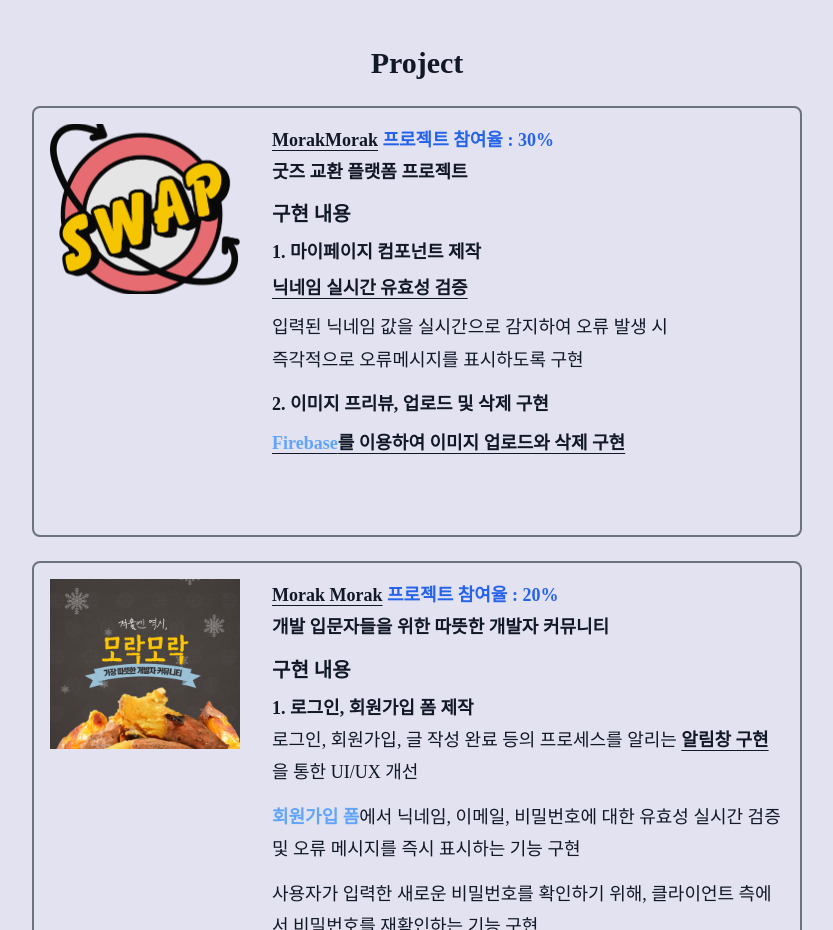
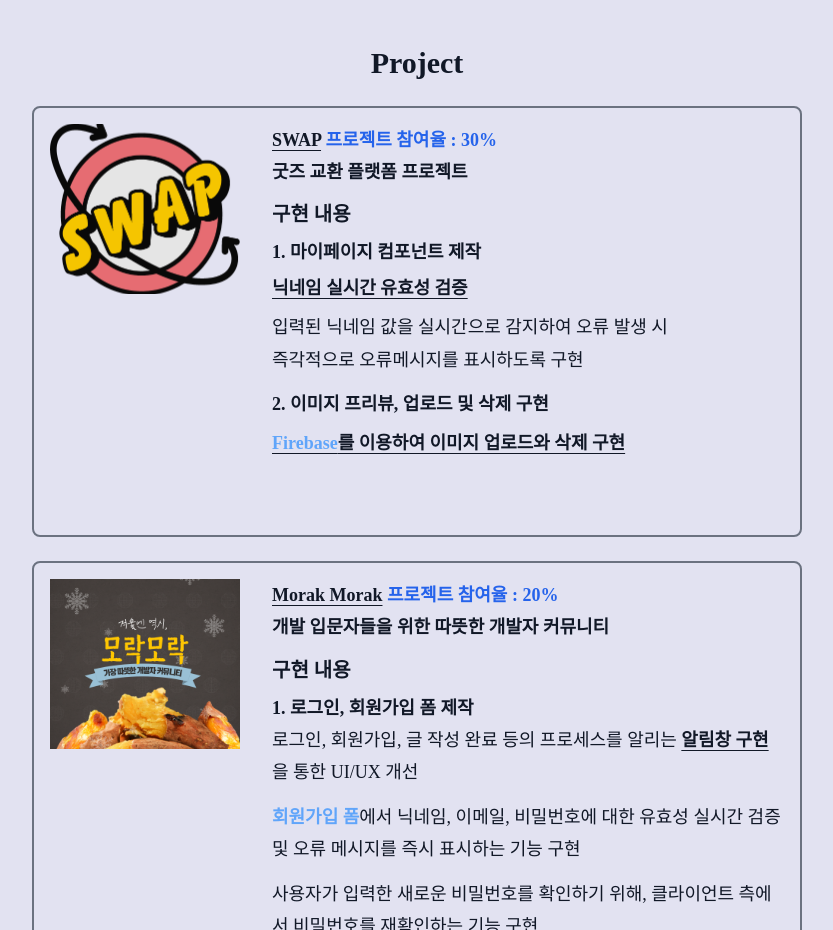
Before and after one commit to HA-SEUNG-JEONG/react-portfolio, a React (Create React App) app: page / in a window 1280 px wide. Shown: the part 1380-2310 px from the top of the page, without its empty margins (223-1056 px from the left). Built offline with nearby package versions, Linux system fonts and the light colour scheme.

Commit message:
Fix : 프로젝트 링크, 이름 수정

```diff
--- a/src/components/project/Project.tsx
+++ b/src/components/project/Project.tsx
@@ -24,8 +24,8 @@ const Project = () => {
                 <img className={imgClassName} src={Img1} alt="swap" />
                 <section className={projectContainerClassName}>
                   <ProjectNameAndPercent
-                    link="https://morakmorak.vercel.app/"
-                    name="MorakMorak"
+                    link="https://swap-a69f8.firebaseapp.com/"
+                    name="SWAP"
                     percent={30}
                   />
                   <ProjectDescription description="굿즈 교환 플랫폼 프로젝트" />
```
